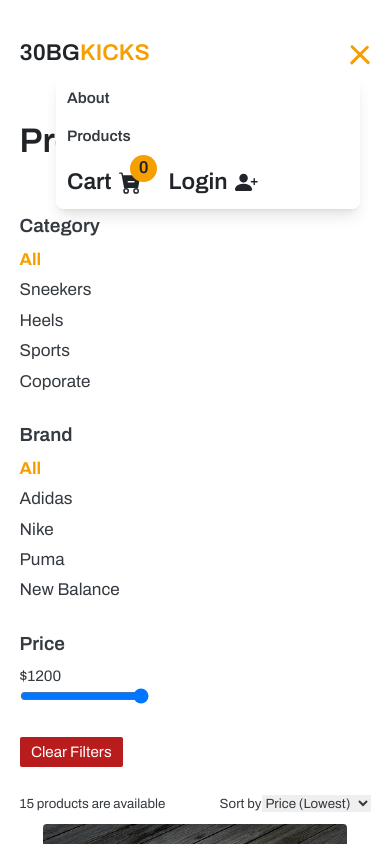
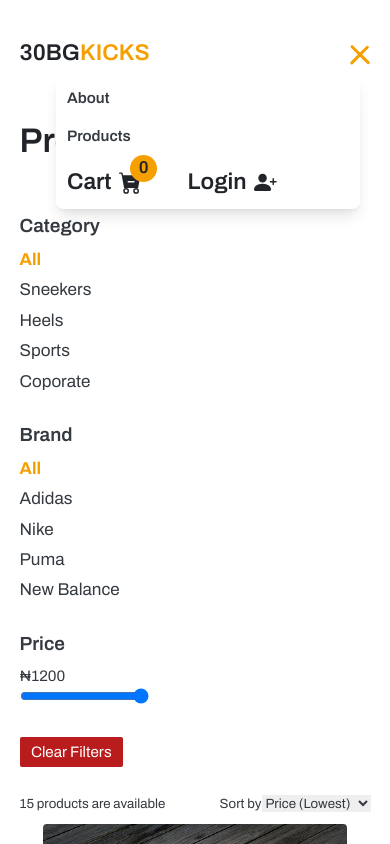
Before and after one commit to shokes/30BGKICKS, a React (Create React App) app: page /products in a window 390 px wide. Both pictures are taken after a click on the label 358 px from the left and 53 px from the top of the page. Shown: the top 844 px of the page. Built offline with nearby package versions, Linux system fonts and the light colour scheme.

Commit message:
slight style fix

```diff
--- a/src/Components/Navigation.js
+++ b/src/Components/Navigation.js
@@ -118,8 +118,8 @@ const Navigation = function () {
             )}
           </div>
 
-          <div className=' flex text-2xl font-semibold cursor-pointer text-[#212529]  gap-x-7'>
-            <Link to='/cart' className='flex items-center gap-x-2'>
+          <div className=' flex text-2xl font-semibold cursor-pointer text-[#212529]  '>
+            <Link to='/cart' className='flex items-center gap-x-2 mr-12'>
               Cart{' '}
               <span className='relative'>
                 <BsCartDashFill />
--- a/src/Pages/Products.js
+++ b/src/Pages/Products.js
@@ -92,7 +92,7 @@ const Products = function () {
             </div>
             <div className='mb-7'>
               <h3 className='font-semibold capitalize text-xl mb-2'>price</h3>
-              <p>${price}</p>
+              <p>₦{price}</p>
               <input
                 type='range'
                 name={price}
```
